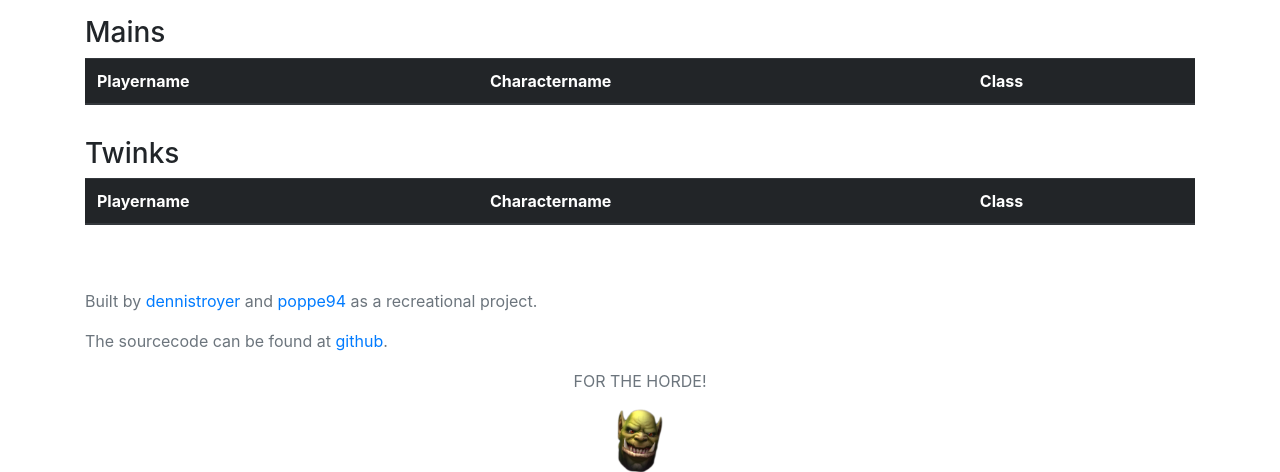
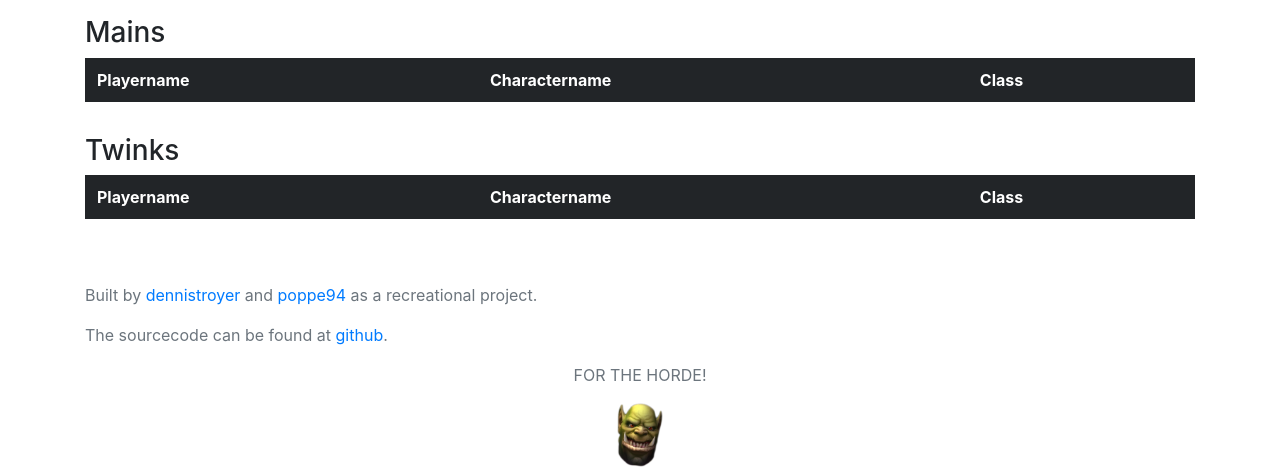
Before and after one commit to djaszak/raid_roster_planner, a Django app: template raid_roster_planner/raid_roster_drf/templates/raid_roster_drf/character_list.html in a window 1280 px wide. Shown: the part 56-528 px from the top of the page. Run offline with Django 3.2, Linux system fonts and the light colour scheme; the template is opened without the code that fills it, so the values that code supplies are empty; parts of the project's set-up code (start-up, migrations or seed data) failed here and were passed over.

Commit message:
Make characterlist borderless

```diff
--- a/raid_roster_planner/raid_roster_drf/templates/raid_roster_drf/character_list.html
+++ b/raid_roster_planner/raid_roster_drf/templates/raid_roster_drf/character_list.html
@@ -4,7 +4,7 @@
 {% block content %}
     <div class="container pt-3">
         <h3>Mains</h3>
-        <table class="table table-dark character-list">
+        <table class="table table-borderless table-dark character-list">
             {% include 'raid_roster_drf/include_character_table_head.html' %}
             <tbody>
             {% include 'raid_roster_drf/include_role_row.html' with role='Tank' roles=roles_main %}
@@ -48,7 +48,7 @@
 
     <div class="container pt-3">
         <h3>Twinks</h3>
-        <table class="table table-dark character-list">
+        <table class="table table-borderless table-dark character-list">
             {% include 'raid_roster_drf/include_character_table_head.html' %}
 
             <tbody>
--- a/raid_roster_planner/raid_roster_drf/templates/raid_roster_drf/include_character_row.html
+++ b/raid_roster_planner/raid_roster_drf/templates/raid_roster_drf/include_character_row.html
@@ -1,6 +1,6 @@
 {% load static %}
 
-<tr class="{{ character.game_class.name }} border">
+<tr class="{{ character.game_class.name }}">
     <td >{{ character.player.name }}</td>
     <td class="">{{ character.name }}</td>
     <td ><span>{{ character.game_class }} <img class="not-enough-space  float-right" src="{% static class_icon %}" width="22" height="22"
--- a/raid_roster_planner/raid_roster_drf/templates/raid_roster_drf/include_character_table_head.html
+++ b/raid_roster_planner/raid_roster_drf/templates/raid_roster_drf/include_character_table_head.html
@@ -1,7 +1,7 @@
 <thead>
 <tr class="table-hover">
     <th scope="col">Playername</th>
-    <th class="" scope="col">Charactername</th>
-    <th class="" scope="col">Class</th>
+    <th scope="col">Charactername</th>
+    <th scope="col">Class</th>
 </tr>
 </thead>
```
